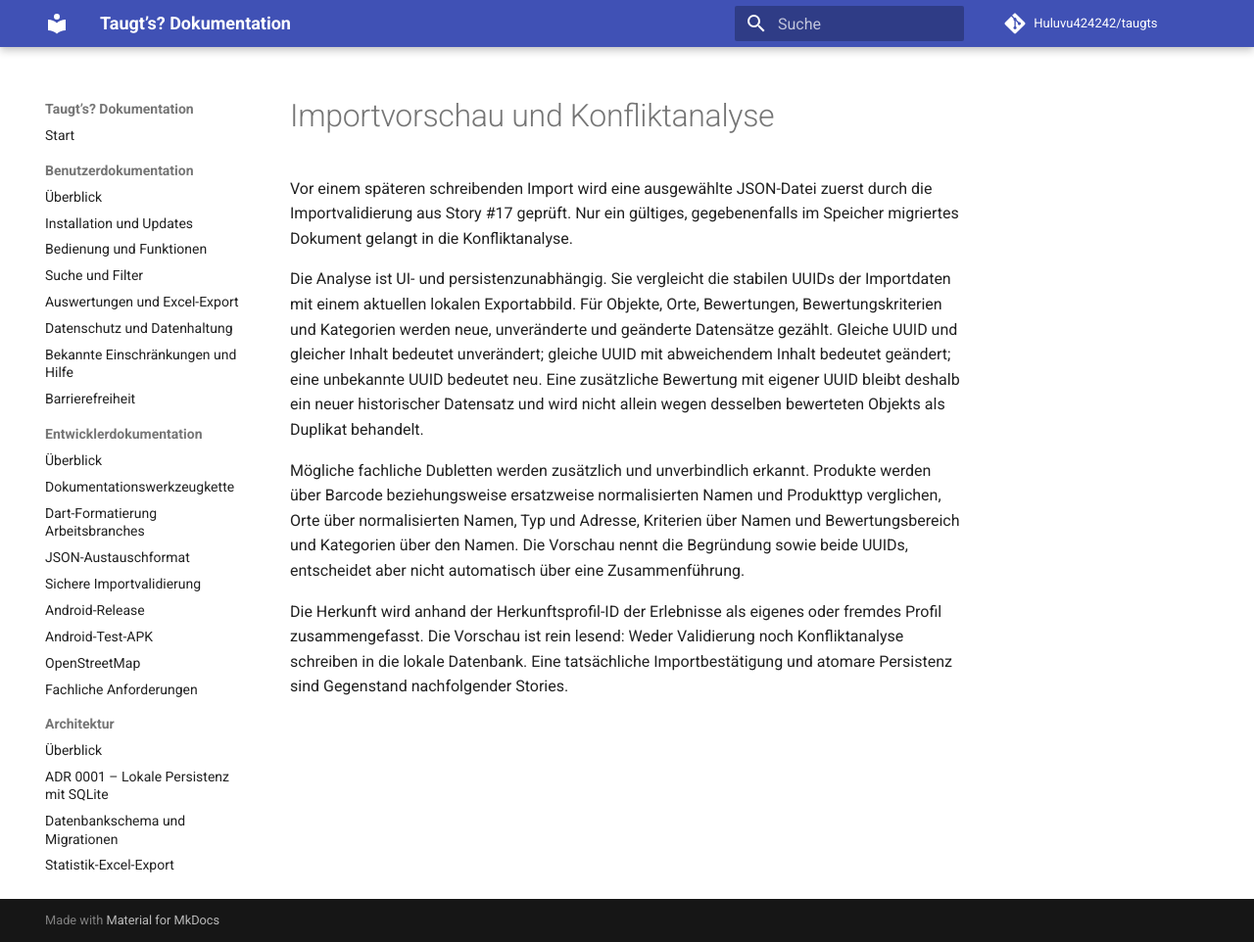
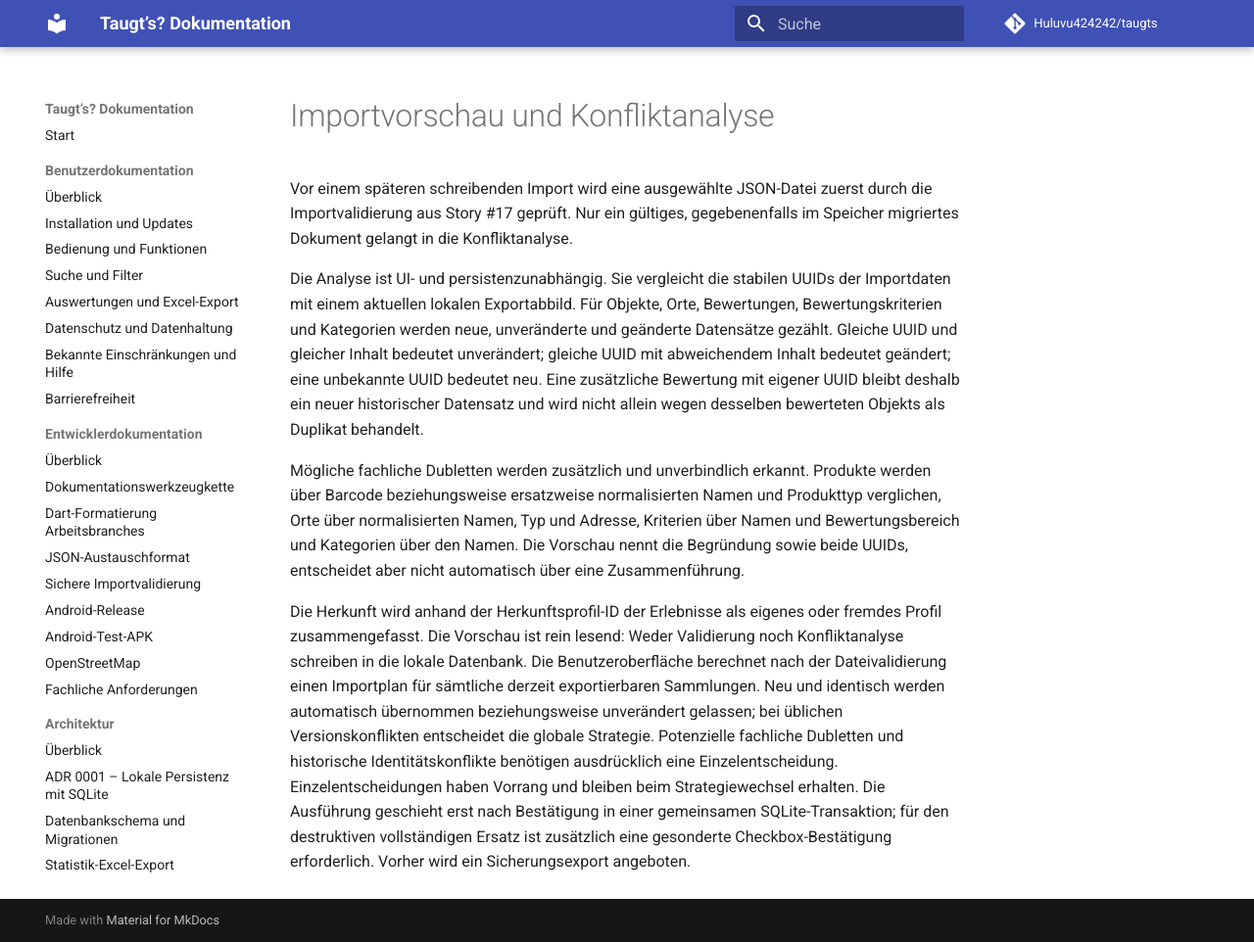
Before and after one commit to Huluvu424242/taugts, an MkDocs documentation site: the page built from docs/entwicklung/import-konfliktanalyse.md, in a window 1280 px wide and 962 px high. Shown: the whole window at 98% size. Built offline with MkDocs 1.6.1 and Material for MkDocs 9.7.7, drawn with Linux system fonts in a browser that asks for light colours; comment, search, counter and statistics services are not loaded.

Commit message:
Story #249: Benutzer-, Entwickler- und Änderungsdokumentation synchronisieren

```diff
--- a/docs/entwicklung/import-konfliktanalyse.md
+++ b/docs/entwicklung/import-konfliktanalyse.md
@@ -6,4 +6,4 @@ Die Analyse ist UI- und persistenzunabhängig. Sie vergleicht die stabilen UUIDs
 
 Mögliche fachliche Dubletten werden zusätzlich und unverbindlich erkannt. Produkte werden über Barcode beziehungsweise ersatzweise normalisierten Namen und Produkttyp verglichen, Orte über normalisierten Namen, Typ und Adresse, Kriterien über Namen und Bewertungsbereich und Kategorien über den Namen. Die Vorschau nennt die Begründung sowie beide UUIDs, entscheidet aber nicht automatisch über eine Zusammenführung.
 
-Die Herkunft wird anhand der Herkunftsprofil-ID der Erlebnisse als eigenes oder fremdes Profil zusammengefasst. Die Vorschau ist rein lesend: Weder Validierung noch Konfliktanalyse schreiben in die lokale Datenbank. Eine tatsächliche Importbestätigung und atomare Persistenz sind Gegenstand nachfolgender Stories.
+Die Herkunft wird anhand der Herkunftsprofil-ID der Erlebnisse als eigenes oder fremdes Profil zusammengefasst. Die Vorschau ist rein lesend: Weder Validierung noch Konfliktanalyse schreiben in die lokale Datenbank. Die Benutzeroberfläche berechnet nach der Dateivalidierung einen Importplan für sämtliche derzeit exportierbaren Sammlungen. Neu und identisch werden automatisch übernommen beziehungsweise unverändert gelassen; bei üblichen Versionskonflikten entscheidet die globale Strategie. Potenzielle fachliche Dubletten und historische Identitätskonflikte benötigen ausdrücklich eine Einzelentscheidung. Einzelentscheidungen haben Vorrang und bleiben beim Strategiewechsel erhalten. Die Ausführung geschieht erst nach Bestätigung in einer gemeinsamen SQLite-Transaktion; für den destruktiven vollständigen Ersatz ist zusätzlich eine gesonderte Checkbox-Bestätigung erforderlich. Vorher wird ein Sicherungsexport angeboten.
```
